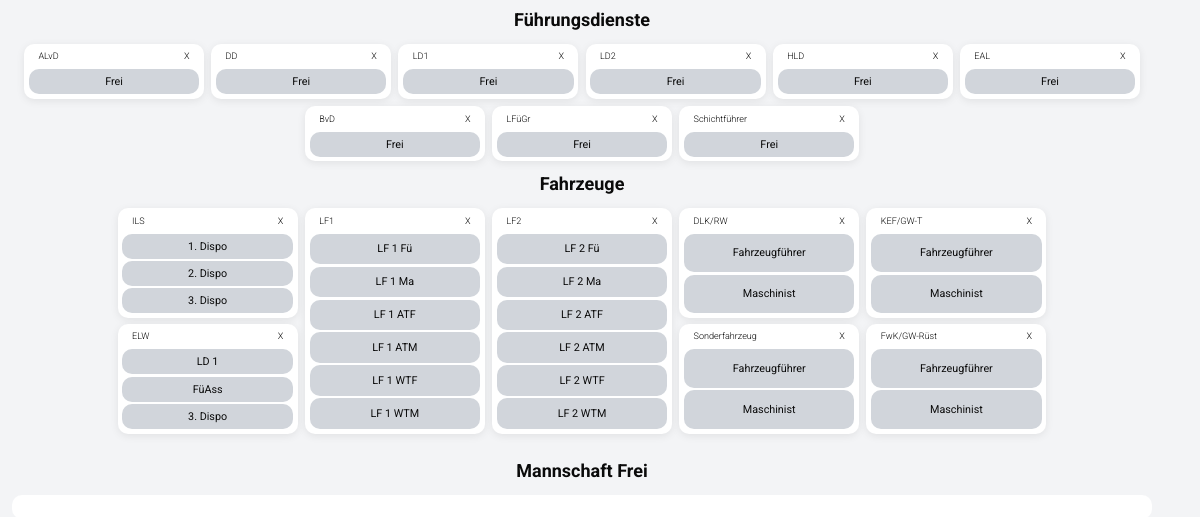
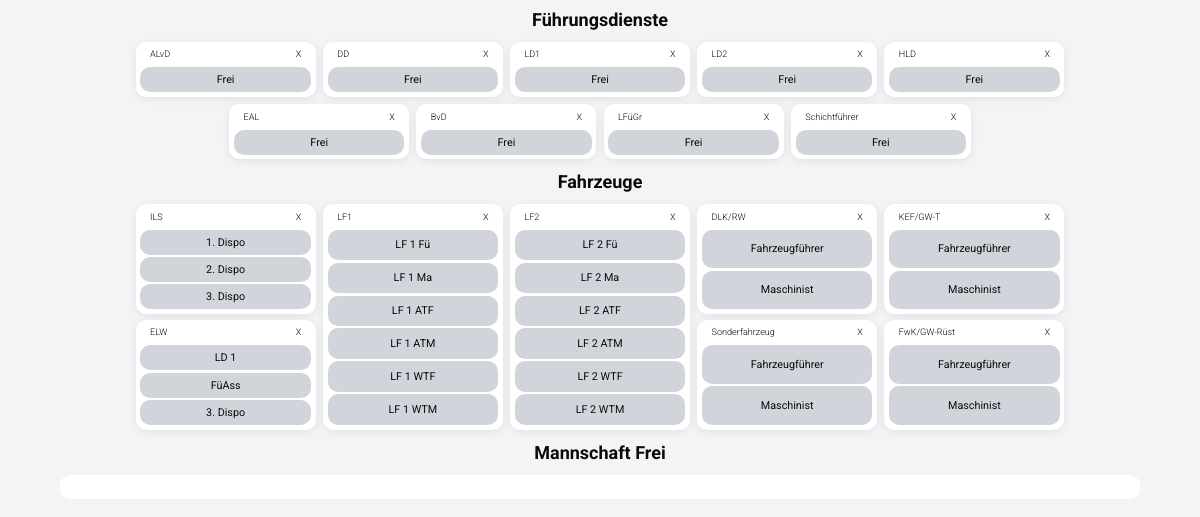
Before and after one commit to SexyJackXy/Division, an Electron app: page views/index.html in a window 1200 px wide. Shown: the part 53-570 px from the top of the page. Drawn offline with Linux system fonts and the light colour scheme; no server answers.

Commit message:
Reworked Responsive Design

```diff
--- a/views/index.html
+++ b/views/index.html
@@ -4,6 +4,7 @@
 <head>
   <meta charset="utf-8">
   <link rel="stylesheet" href="styles/style.css">
+  <link rel="stylesheet" href="styles/responsiveStyle.css">
   <title>Papyrus</title>
   <link rel="icon" type="image/x-icon" href="../img/favicon.ico">
   <link rel="preconnect" href="https://fonts.googleapis.com">
@@ -43,7 +44,7 @@
   <main class="container">
 
     <h2>Führungsdienste</h2>
-    <br>
+
     <section class="top-duty">
       <div class="vehicle">
         <h3>ALvD</h3>
@@ -102,7 +103,7 @@
 
 
     <h2>Fahrzeuge</h2>
-    <br>
+
     <section class="middle-duty">
       <div class="side">
         <div class="vehicle">
@@ -180,7 +181,7 @@
     </section>
 
     <h2 id="workServicesTitle">Arbeitsdienste</h2>
-    <br>
+
     <section class="middle-duty" id="workServices">
 
       <div class="vehicle">
@@ -223,7 +224,7 @@
 
 
     <h2>Mannschaft Frei</h2>
-    <br>
+
     <section class="team" id="teamSection">
     </section>
   </main>
--- /dev/null
+++ b/views/styles/responsiveStyle.css
@@ -0,0 +1,5 @@
+@media (max-width: 800px) {
+    .container{
+        background-color: green !important;
+    }
+}
--- a/views/styles/style.css
+++ b/views/styles/style.css
@@ -10,7 +10,7 @@ h1.loginText {
 }
 
 h2 {
-  margin: 0;
+  margin: 1rem 0;
   color: #0A0A0A;
   text-align: center;
 }
@@ -44,6 +44,7 @@ html {
 body {
   margin: 0;
   background: #F3F4F6;
+  max-height: 1080px;
 }
 
 header {
@@ -95,8 +96,8 @@ header img {
 }
 
 .container {
-  width: min(95vw, 1900px);
-  margin: 1rem;
+  width: min(90vw, 2560px);
+  margin: 0 auto;
 }
 
 .containerFlex {
@@ -114,9 +115,10 @@ header img {
   justify-content: center;
   gap: 0.6rem;
   align-items: stretch;
-  margin-bottom: 1rem;
+  margin-top: 0;
   flex-wrap: wrap;
   max-width: 1800px;
+  margin: 1rem auto;
 }
 
 .card {
@@ -129,8 +131,8 @@ header img {
   margin: 0.1rem 0.4rem;
   border-radius: 10px;
   padding: 0.5rem 0;
-  max-height: 80px;
-  width: clamp(110px, 9vw, 200px);
+  max-height: 20px;
+  width: clamp(110px, 10vw, 200px);
   touch-action: none;
 }
 
@@ -166,7 +168,7 @@ header img {
   flex-direction: column;
   background-color: #FFFFFF;
   border-radius: 10px;
-  width: clamp(110px, 9vw, 200px);
+  width: clamp(110px, 8vw, 200px);
   box-shadow: rgba(0, 0, 0, 0.08) 0px 2px 8px;
   padding-top: 2rem;
   min-width: 180px;
@@ -235,7 +237,7 @@ header img {
   flex-wrap: wrap;
   padding: 1rem;
   background-color: #FFFFFF;
-  height: min(80px, fit-content);
+  height: min(80px, 90px);
   max-height: fit-content;
   border-radius: 10px;
   display: flex;
@@ -243,7 +245,7 @@ header img {
   justify-content: center;
   gap: 0.6rem;
   align-items: stretch;
-  max-width: 1566px;
+  max-width: min(90vw, 2560px);
   margin: 0 auto;
 }
 
```
Also changed, not shown: views/dashboard.html (+4 -4 lines), views/login.html (+2 -2 lines).
